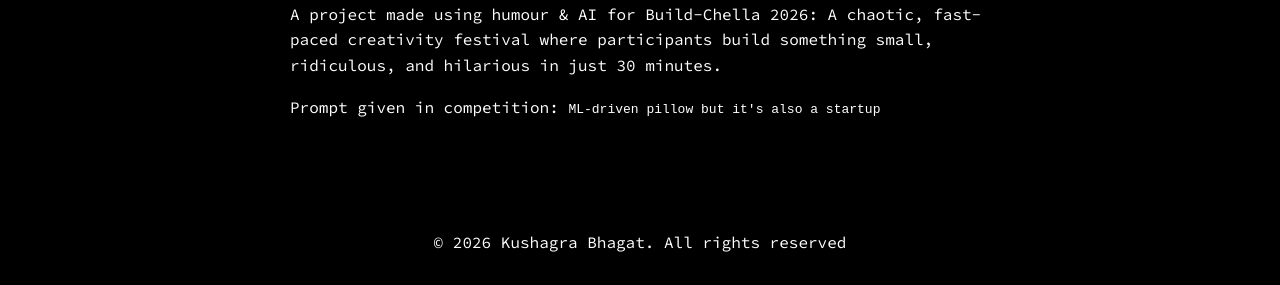
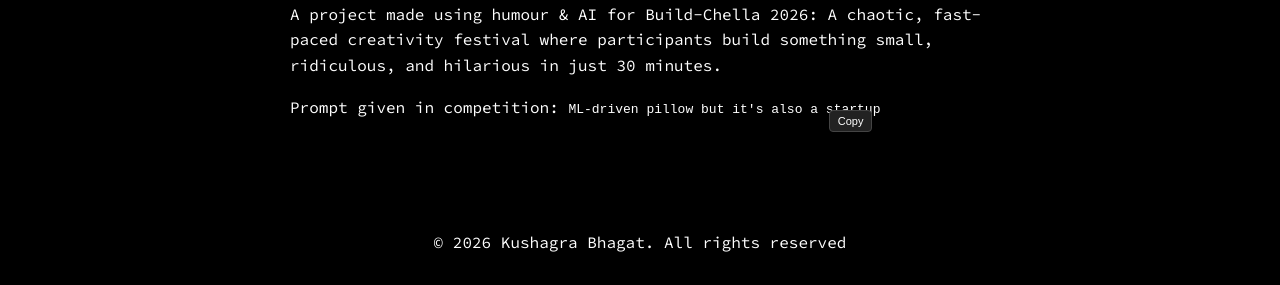
Before and after one commit to kuwushagra/kuwushagra.github.io, a Jekyll site: the page built from _projects/NeuroSleep.md, in a window 1280 px wide. Shown: the part 1306-1591 px from the top of the page. Built offline with Jekyll 4.4.1, drawn with Linux system fonts in a browser that asks for light colours; some web fonts are replaced; a style sheet for code colours, icons or effects is not loaded.

Commit message:
Update default.html

```diff
--- a/_layouts/default.html
+++ b/_layouts/default.html
@@ -174,6 +174,29 @@ a:hover { color: #ffffff; text-shadow: 0 0 1px rgba(255, 255, 255, 0.8); }
       transform: translateY(0) scale(0.98);
       box-shadow: 0 0 12px rgba(255, 255, 255, 0.3);
     }
+
+  /*Code box copy button*/
+.highlighter-rouge {
+  position: relative;
+}
+
+.copy-btn {
+  position: absolute;
+  top: 8px;
+  right: 8px;
+  font-size: 11px;
+  padding: 4px 8px;
+  cursor: pointer;
+  background: #222;
+  color: #fff;
+  border: 1px solid #444;
+  border-radius: 4px;
+}
+
+.copy-btn:hover {
+  background: #444;
+}
+
 </style>
 </head>
 
@@ -369,5 +392,23 @@ loop();
 
 </script>
 
+<!-- Copy button for code blocks -->
+<script>
+document.querySelectorAll('.highlighter-rouge').forEach((block) => {
+  const btn = document.createElement('button');
+  btn.className = 'copy-btn';
+  btn.innerText = 'Copy';
+  block.appendChild(btn);
+
+  btn.addEventListener('click', () => {
+    const codeText = block.querySelector('code').innerText;
+    navigator.clipboard.writeText(codeText);
+
+    btn.innerText = 'Copied!';
+    setTimeout(() => btn.innerText = 'Copy', 1500);
+  });
+});
+</script>
+
 </body>
 </html>
```
